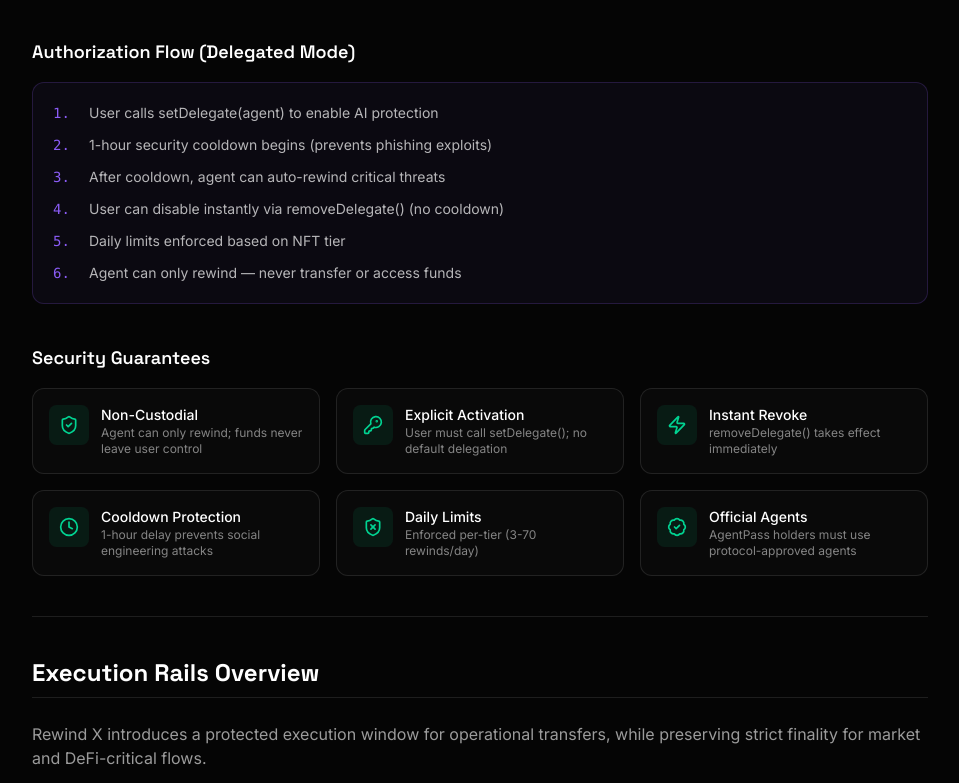
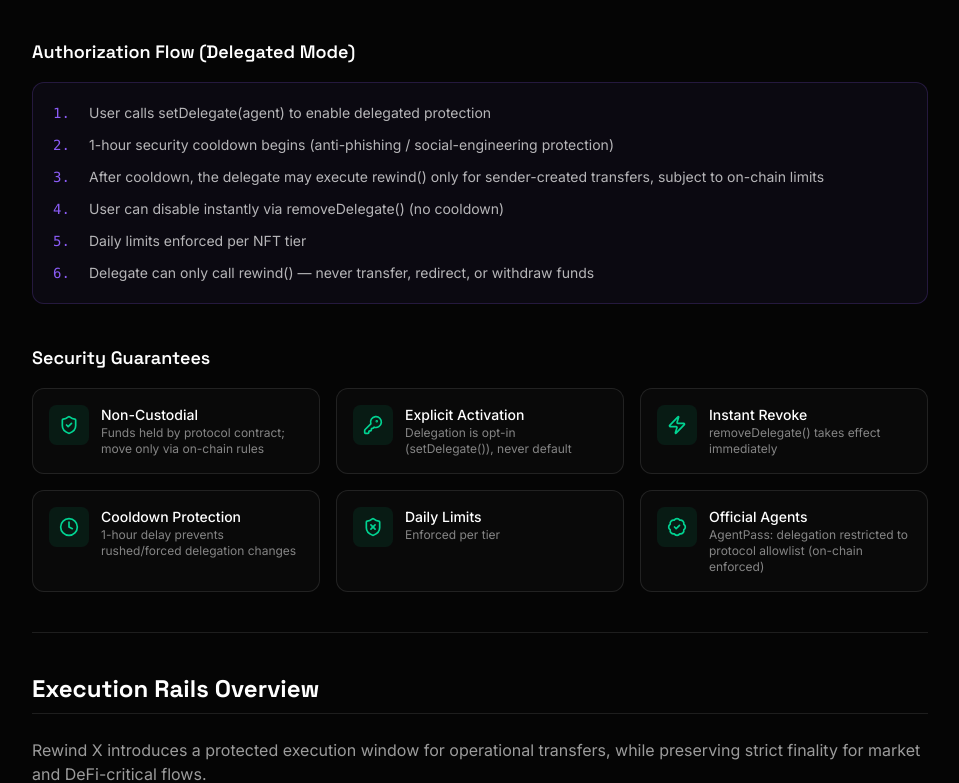
Before and after one commit to calvinrewindx/rewindx-landing, a Next.js app: page /architecture in a window 1280 px wide. Shown: the part 2656-3439 px from the top of the page, without its empty margins (160-1119 px from the left). Built offline with nearby package versions, Linux system fonts and the light colour scheme.

Commit message:
update: docs consistency, delegation language, window times

```diff
--- a/content/Rewind_X_Lightpaper_PUBLIC_v1.4.md
+++ b/content/Rewind_X_Lightpaper_PUBLIC_v1.4.md
@@ -154,7 +154,12 @@
 
 Resolution occurs through one of three paths:
 
-**Sender Reversal:** The sender initiates a rewind while the window is active. The protocol validates the request (window still open, sender is original initiator, limits not exceeded). On success, funds return to the sender's wallet in a single atomic transaction.
+**Sender Reversal:** The sender initiates a rewind through a two-step process:
+
+1. **Request:** Call `requestRewind()` to register intent
+2. **Execute:** After a short security delay, call `executeRewind()` to complete
+
+This design provides a final confirmation moment and reduces front-running risk. The protocol validates the request (window still open, sender is original initiator, limits not exceeded). On success, funds return to the sender's wallet.
 
 **Early Release:** The sender can waive their rewind right before the window expires by calling `releaseTransferEarly()`. This immediately makes the transfer claimable by the recipient, eliminating the remaining wait time. Useful when the recipient confirms receipt and both parties want faster settlement. The sender retains no reversal rights after early release.
 
@@ -323,7 +328,7 @@
 - User explicitly enables AI protection via `setDelegate()`
 - 1-hour security cooldown before activation
 - AI analyzes transfers using a multi-signal scoring system covering address risks (zero/burn addresses, lookalike poisoning), context patterns (phishing, scam language), and behavioral anomalies (unusual amounts, rapid transactions)
-- Transfers exceeding risk threshold trigger auto-rewind
+- Delegate may execute rewinds when risk thresholds are exceeded
 - User can disable instantly anytime via `removeDelegate()`
 - Daily limits enforced (varies by NFT tier)
 - Non-custodial: agent can only rewind, never transfer
@@ -368,7 +373,7 @@
 
 ### Requires Sender Action (Manual Mode)
 
-In Manual Mode, reversals require active sender intervention within the window. Users must monitor their transfers and act within the available window. In Delegated Mode, the AI agent can auto-rewind detected threats on behalf of the user.
+In Manual Mode, reversals require active sender intervention within the window. Users must monitor their transfers and act within the available window. In Delegated Mode, the delegate may execute rewinds on behalf of the user under on-chain constraints.
 
 ### Net Settlement Amounts
 
@@ -446,9 +451,9 @@
 
 **Manual Mode:** The default permission model where users create protected transfers and request rewinds manually. No delegation required.
 
-**Delegated Mode:** A permission model that users must explicitly activate via `setDelegate()`. After a 1-hour security cooldown, the delegated agent can auto-rewind critical threats. Users can disable instantly via `removeDelegate()`.
+**Delegated Mode:** A permission model that users must explicitly activate via `setDelegate()`. After a 1-hour security cooldown, the delegate may execute rewinds under on-chain constraints. Users can disable instantly via `removeDelegate()`.
 
-**AgentPass:** Entry-tier NFT with unlimited supply, designed for broad access to AI-powered protection. Requires use of official protocol agents only.
+**AgentPass:** Entry-tier NFT for delegated protection. Requires protocol-approved official agents only (on-chain enforced).
 
 **Protection Activation Fee:** The fee charged when creating a Protected Transfer. NFT tiers provide discounts on this fee.
 
--- a/src/app/architecture/page.tsx
+++ b/src/app/architecture/page.tsx
@@ -252,7 +252,7 @@
               </li>
               <li className="flex items-start gap-3">
                 <span className="text-cyan text-lg">•</span>
-                <span className="text-white/60">Public deployment intentionally limited pending third-party audit</span>
+                <span className="text-white/60">Not deployed on mainnet yet; controlled validation is the next step</span>
               </li>
             </ul>
             <p className="text-white/50 text-sm mb-4">
--- a/src/app/components/agents/AgentsHowItWorks.tsx
+++ b/src/app/components/agents/AgentsHowItWorks.tsx
@@ -21,9 +21,9 @@
   {
     number: "03",
     icon: RotateCcw,
-    title: "Auto-Rewind",
-    description: "If threat exceeds threshold, AI triggers rewind automatically.",
-    note: "You must activate AI protection first.",
+    title: "Delegated Rewind",
+    description: "If threshold exceeded, delegate executes rewind under protocol rules.",
+    note: "You must activate delegation first.",
     color: "cyan",
   },
   {
--- a/src/app/components/agents/AudienceSection.tsx
+++ b/src/app/components/agents/AudienceSection.tsx
@@ -152,7 +152,7 @@
 
           {/* Visual Flow */}
           <div className="flex flex-wrap items-center justify-center gap-4 mb-10">
-            {["You Activate", "AI Monitors", "Auto-Rewind"].map(
+            {["You Activate", "AI Monitors", "Delegated Rewind"].map(
               (item, i) => (
                 <div key={item} className="flex items-center gap-4">
                   <span className="glass-card px-5 py-3 text-sm font-medium text-violet">
--- a/src/app/components/agents/SolutionSection.tsx
+++ b/src/app/components/agents/SolutionSection.tsx
@@ -76,7 +76,7 @@
                 <div className="w-8 h-8 rounded-lg bg-green-500/20 flex items-center justify-center">
                   <Check className="w-4 h-4 text-green-400" />
                 </div>
-                <span className="text-white/50">AI auto-rewinds if threat detected</span>
+                <span className="text-white/50">Delegate can execute rewind under protocol rules</span>
               </div>
             </div>
           </div>
--- a/src/app/components/architecture/DelegationComparison.tsx
+++ b/src/app/components/architecture/DelegationComparison.tsx
@@ -22,29 +22,29 @@
     features: [
       "User activates via setDelegate()",
       "1-hour cooldown before active",
-      "Agent auto-rewinds threats",
+      "Delegate executes rewinds under on-chain constraints",
       "Instant disable anytime",
     ],
-    cta: "User-activated AI protection",
+    cta: "User-activated delegated protection",
   },
 ];
 
 const authorizationFlow = [
-  "User calls setDelegate(agent) to enable AI protection",
-  "1-hour security cooldown begins (prevents phishing exploits)",
-  "After cooldown, agent can auto-rewind critical threats",
+  "User calls setDelegate(agent) to enable delegated protection",
+  "1-hour security cooldown begins (anti-phishing / social-engineering protection)",
+  "After cooldown, the delegate may execute rewind() only for sender-created transfers, subject to on-chain limits",
   "User can disable instantly via removeDelegate() (no cooldown)",
-  "Daily limits enforced based on NFT tier",
-  "Agent can only rewind — never transfer or access funds",
+  "Daily limits enforced per NFT tier",
+  "Delegate can only call rewind() — never transfer, redirect, or withdraw funds",
 ];
 
 const securityFeatures = [
-  { icon: ShieldCheck, label: "Non-Custodial", desc: "Agent can only rewind; funds never leave user control" },
-  { icon: KeyRound, label: "Explicit Activation", desc: "User must call setDelegate(); no default delegation" },
+  { icon: ShieldCheck, label: "Non-Custodial", desc: "Funds held by protocol contract; move only via on-chain rules" },
+  { icon: KeyRound, label: "Explicit Activation", desc: "Delegation is opt-in (setDelegate()), never default" },
   { icon: Zap, label: "Instant Revoke", desc: "removeDelegate() takes effect immediately" },
-  { icon: Clock, label: "Cooldown Protection", desc: "1-hour delay prevents social engineering attacks" },
-  { icon: ShieldX, label: "Daily Limits", desc: "Enforced per-tier (3-70 rewinds/day)" },
-  { icon: BadgeCheck, label: "Official Agents", desc: "AgentPass holders must use protocol-approved agents" },
+  { icon: Clock, label: "Cooldown Protection", desc: "1-hour delay prevents rushed/forced delegation changes" },
+  { icon: ShieldX, label: "Daily Limits", desc: "Enforced per tier" },
+  { icon: BadgeCheck, label: "Official Agents", desc: "AgentPass: delegation restricted to protocol allowlist (on-chain enforced)" },
 ];
 
 export default function DelegationComparison() {
```
Also changed, not shown: 1 other file (tests, documents, lock files or other folders).
